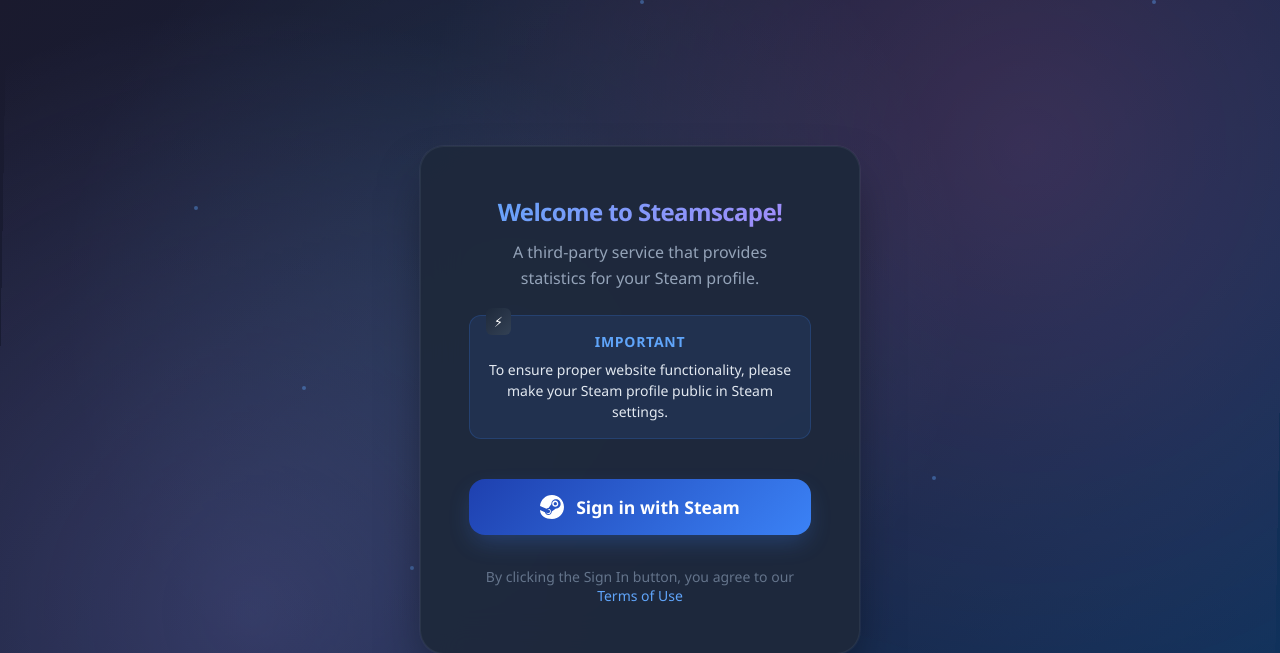
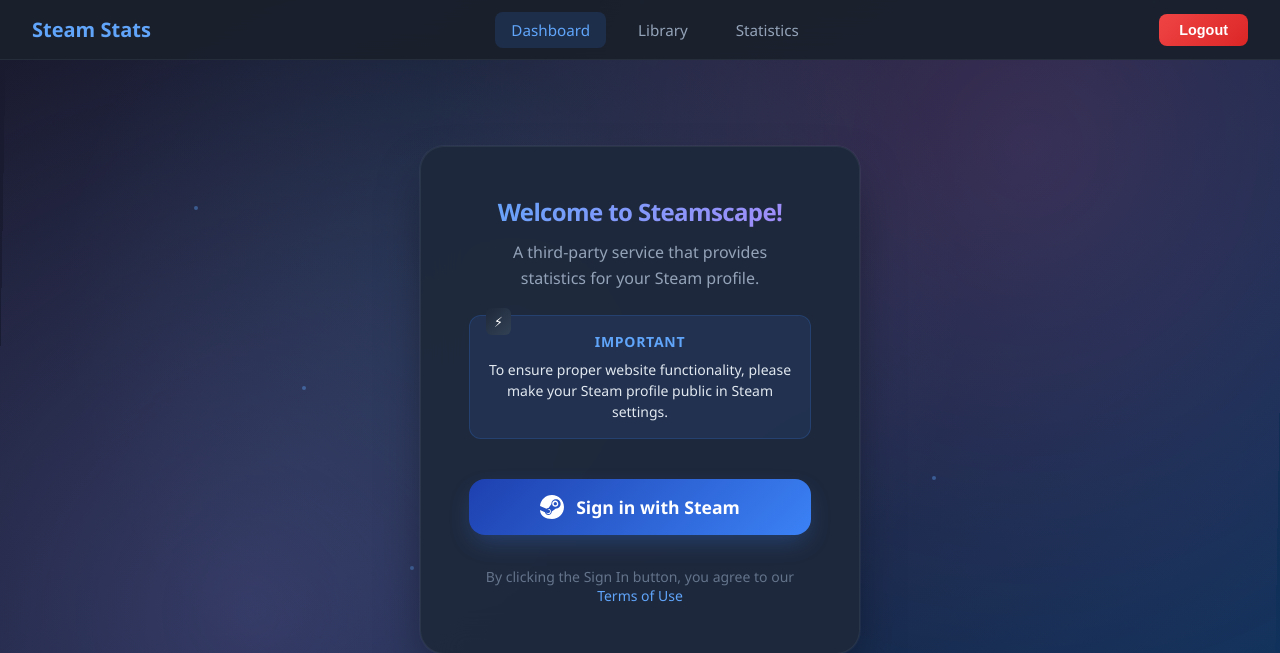
Before and after one commit to danielmakhmudov/statscape, a Django app: page /login/ in a window 1280 px wide. Shown: the top 653 px of the page. Run offline with Django 5.2, Linux system fonts and the light colour scheme; parts of the project's set-up code (start-up, migrations or seed data) failed here and were passed over.

Commit message:
feat: add topbar and styles for base template

```diff
--- a/static/css/base.css
+++ b/static/css/base.css
@@ -29,6 +29,78 @@ body::before {
         radial-gradient(circle at 40% 40%, rgba(120, 219, 255, 0.1) 0%, transparent 50%);
     animation: float 20s ease-in-out infinite;
 }
+
+/* Topbar */
+.topbar {
+    position: fixed;
+    top: 0;
+    left: 0;
+    right: 0;
+    height: 60px;
+    background: rgba(26, 32, 44, 0.95);
+    backdrop-filter: blur(20px);
+    border-bottom: 1px solid rgba(148, 163, 184, 0.1);
+    z-index: 100;
+}
+
+.topbar-content {
+    max-width: 1400px;
+    margin: 0 auto;
+    height: 100%;
+    display: flex;
+    align-items: center;
+    justify-content: space-between;
+    padding: 0 2rem;
+}
+
+.topbar-logo {
+    font-size: 1.25rem;
+    font-weight: 700;
+    color: #60a5fa;
+}
+
+.topbar-nav {
+    display: flex;
+    gap: 1rem;
+}
+
+.nav-link {
+    color: #94a3b8;
+    text-decoration: none;
+    padding: 0.5rem 1rem;
+    border-radius: 8px;
+    transition: all 0.3s ease;
+    font-size: 0.95rem;
+}
+
+.nav-link:hover {
+    color: #e2e8f0;
+    background: rgba(59, 130, 246, 0.1);
+}
+
+.nav-link.active {
+    color: #60a5fa;
+    background: rgba(59, 130, 246, 0.15);
+}
+
+.topbar-logout {
+    background: linear-gradient(135deg, #ef4444, #dc2626);
+    border: none;
+    border-radius: 8px;
+    padding: 0.5rem 1.25rem;
+    color: white;
+    font-size: 0.9rem;
+    font-weight: 600;
+    cursor: pointer;
+    transition: all 0.3s ease;
+}
+
+.topbar-logout:hover {
+    transform: translateY(-1px);
+    box-shadow: 0 4px 12px rgba(239, 68, 68, 0.3);
+}
+
+
 
 /* Main content wrapper */
 .main-content {
--- a/templates/base.html
+++ b/templates/base.html
@@ -9,6 +9,19 @@
     {% block extra_css %}{% endblock %}
 </head>
 <body>
+    <!-- Topbar -->
+    <nav class="topbar">
+        <div class="topbar-content">
+            <div class="topbar-logo">Steam Stats</div>
+            <div class="topbar-nav">
+                <a href="#" class="nav-link active">Dashboard</a>
+                <a href="#" class="nav-link">Library</a>
+                <a href="#" class="nav-link">Statistics</a>
+            </div>
+            <button class="topbar-logout">Logout</button>
+        </div>
+    </nav>
+
     <!-- Background particles -->
     <div class="particles">
         <div class="particle"></div>
```
